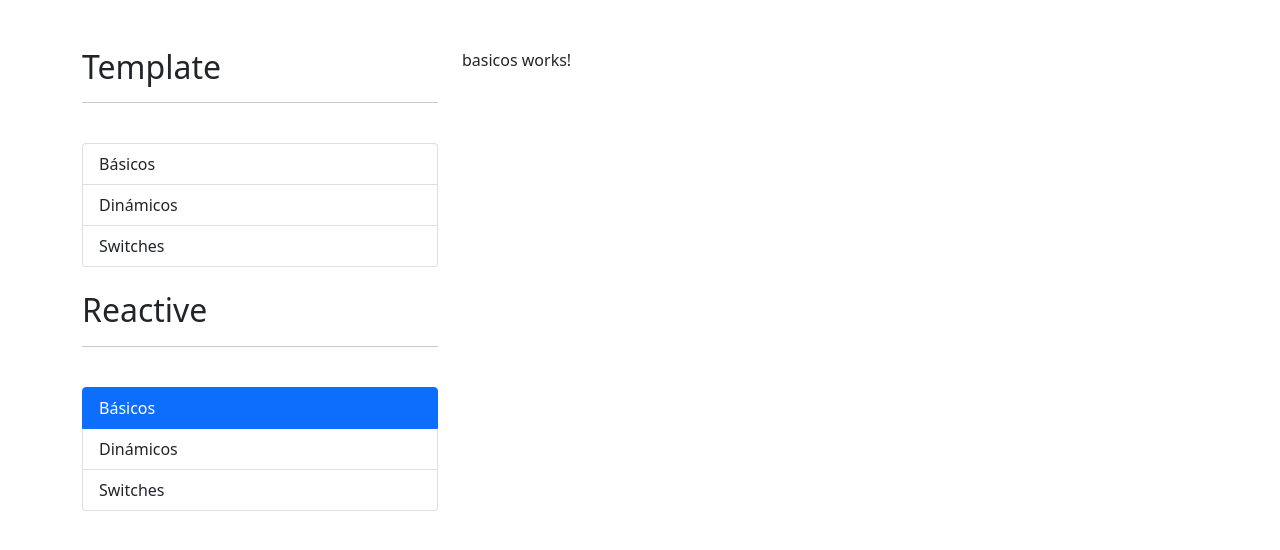
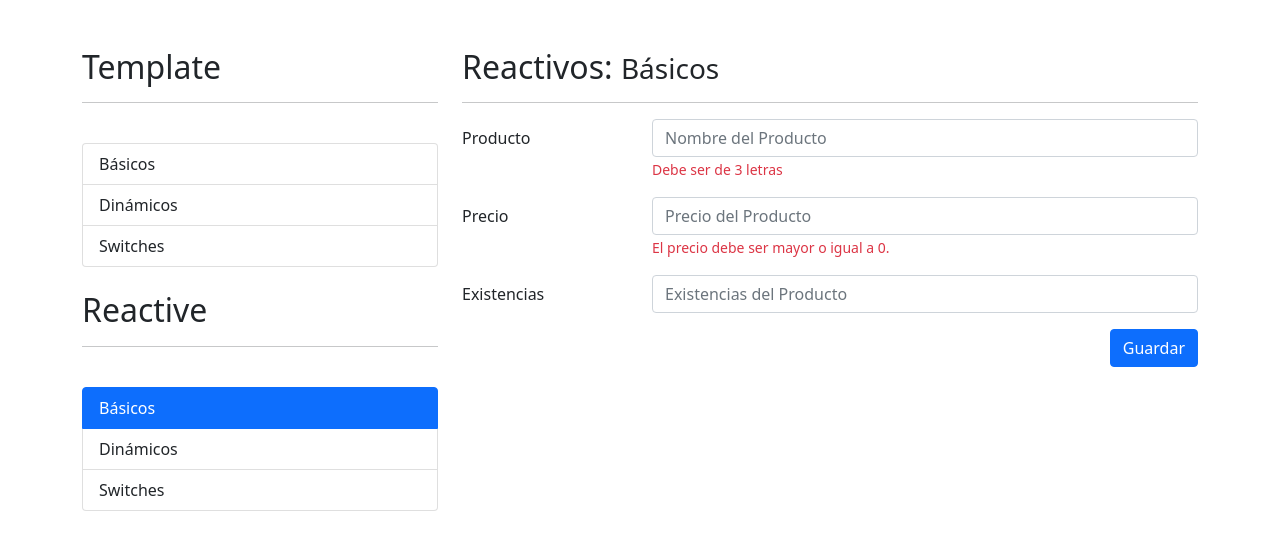
Before and after one commit to pabalvarezs/formulariosApp-Angular, an Angular app: page /reactive/basicos in a window 1280 px wide. Shown: the top 550 px of the page. Built offline with nearby package versions, Linux system fonts and the light colour scheme.

Commit message:
seccion 17 clase 247 inicio

```diff
--- a/src/app/reactive/basicos/basicos.component.html
+++ b/src/app/reactive/basicos/basicos.component.html
@@ -1 +1,71 @@
-<p>basicos works!</p>
+<h2>Reactivos: <small>Básicos</small></h2>
+<hr>
+
+<div class="row ">
+    <div class="col">
+        <form autocomplete="off">
+            <!-- Producto -->
+            <div class="mb-3 row">
+                <label class="col-sm-3 col-form-label">Producto</label>
+                <div class="col-sm-9">
+                    <input type="text"
+                            class="form-control"
+                            placeholder="Nombre del Producto">
+                    <span   class="form-text text-danger"
+                            >
+                        Debe ser de 3 letras
+                    </span>
+                </div>
+            </div>
+            <!-- Precio Producto -->
+            <div class="mb-3 row">
+                <label class="col-sm-3 col-form-label">Precio</label>
+                <div class="col-sm-9">
+                    <input type="number"
+                            class="form-control"
+                            placeholder="Precio del Producto"
+                            >
+                    <span   class="form-text text-danger"
+                            >
+                            El precio debe ser mayor o igual a 0.
+                        </span>
+                </div>
+            </div>
+            <!-- Existencias Producto -->
+            <div class="mb-3 row">
+                <label class="col-sm-3 col-form-label">Existencias </label>
+                <div class="col-sm-9">
+                    <input type="number"
+                            class="form-control"
+                            name="existencias"
+                            placeholder="Existencias del Producto">
+                </div>
+            </div>
+
+            <div class="row">
+                <div class="col">
+                    <button type="submit"
+                            class=" btn btn-primary float-end">
+                        Guardar
+                    </button>
+                </div>
+            </div>
+
+        </form>
+    </div>
+</div>
+
+<!-- <div class="row">
+    <div class="col">
+        <span>Valid</span>
+        <pre> {{ miFormulario.valid  }}</pre>
+        <span>Prestine</span>
+        <pre> {{ miFormulario.pristine  }}</pre>
+        <span>Toched</span>
+        <pre> {{ miFormulario.touched  }}</pre>
+        <span>Value</span>
+        <pre> {{ miFormulario.value | json  }}</pre>
+        <span>Custom Directive</span>
+        <pre> {{ miFormulario.controls.existencias?.errors | json  }}</pre>
+    </div>
+</div> -->
--- a/src/app/reactive/dinamicos/dinamicos.component.html
+++ b/src/app/reactive/dinamicos/dinamicos.component.html
@@ -1 +1,62 @@
-<p>dinamicos works!</p>
+<h2>Reactivos: <small>Dinámicos</small></h2>
+<hr>
+<form action="" autocomplete="off" >
+    <!-- Nombre -->
+    <div class="row mb-3">
+        <label class="col-sm-3 col-form-label">Nombre</label>
+        <div class="col-sm-9">
+            <input  type="text"
+                    class="form-control"
+                    placeholder="Nombre de la persona"
+                    >
+                    <span class="form-text text-danger">
+                        Este campo es obligatorio
+                    </span>
+        </div>
+    </div>
+
+    <!-- Agregar Favorito -->
+    <div class="row mb-3">
+        <label class="col-sm-3 col-form-label">Agregar</label>
+        <div class="input-group">
+                <input  class="form-control"
+                        placeholder="Agregar Favorito"
+                        >
+                <button class="btn btn-outline-primary"
+                        type="button"
+                        >
+                    Agregar
+                </button>
+        </div>
+    </div>
+
+    <!-- Lista Juegos Favorios -->
+    <div class="row mb-3">
+        <label class="col-sm-3 col-form-label">Favoritos</label>
+        <div class="col-sm-12">
+            <!-- <div class="input-group mb-1"
+                 *ngFor="let juego of persona.favoritos; let i = index">
+                <input  class="form-control "
+                        >
+                <button class="btn btn-outline-danger"
+                        type="button"
+                        (click)="a=1">
+                    Eliminar
+                </button>
+            </div> -->
+        </div>
+    </div>
+
+    <div class="row">
+        <div class="col-sm-12">
+            <button type="button"
+                    class="btn btn-primary float-end "
+                    >
+                    Guardar
+            </button>
+        </div>
+    </div>
+</form>
+<!--
+<span>Persona</span>
+<pre>{{ persona |json}}</pre> -->
--- a/src/app/reactive/switches/switches.component.html
+++ b/src/app/reactive/switches/switches.component.html
@@ -1 +1,98 @@
-<p>switches works!</p>
+<h2>Reactivos: <small>Switches</small></h2>
+<hr>
+
+<form  >
+    <!-- Radios -->
+    <div class="row mb-3">
+        <label class="col-sm-3 col-form-label">Género</label>
+        <div class="col-sm-9">
+
+            <div class="form-check">
+                <input class="form-check-input"
+                       type="radio"
+                       name="radioGenero"
+                       id="radioMasculino"
+                       value="M"
+                       >
+                <label class="form-check-label"
+                       for="radioMasculino">
+                    Masculino
+                </label>
+              </div>
+
+              <div class="form-check">
+                <input class="form-check-input"
+                       type="radio"
+                       name="radioGenero"
+                       id="radioFemenino"
+                       value="F"
+                       >
+                <label class="form-check-label"
+                       for="radioFemenino">
+                       Femenino
+                </label>
+              </div>
+        </div>
+    </div>
+    <!-- Switches -->
+    <div class="row mb-3">
+
+        <label class="col-sm-3 col-form-label">Notificaciones</label>
+
+        <div class="col-sm-9">
+            <div class="form-check form-switch mt-2">
+                <input  class="form-check-input"
+                        type="checkbox"
+                        id="flexSwitchCheckChecked"
+                        >
+                <label class="form-check-label" for="flexSwitchCheckChecked">Quiero recibir notificaciones</label>
+            </div>
+        </div>
+    </div>
+
+    <!-- Check -->
+    <div class="row mb-3">
+
+        <label class="col-sm-3 col-form-label"></label>
+
+        <div class="col-sm-9">
+            <div class="form-check">
+                <input  class="form-check-input"
+                        type="checkbox"
+                        id="flexCheckDefault"
+                        >
+                <label class="form-check-label" for="flexCheckDefault">
+                  Términos y Condiciones de uso
+                </label>
+              </div>
+        </div>
+    </div>
+
+    <!-- boton -->
+    <div class="row">
+        <div class="col">
+            <button class="btn btn-primary float-end"
+                    >
+                    Guardar
+            </button>
+        </div>
+    </div>
+
+</form>
+<!--
+<h4>Valor Formulario</h4>
+<pre>{{miFormulario.value | json}}</pre>
+
+<h4>Persona</h4>
+<pre>{{persona | json}}</pre>
+
+<h5>Valid</h5>
+<pre>{{miFormulario.valid}}</pre>
+
+<h5>Error Terminos y Condiciones</h5>
+<pre>{{miFormulario.controls?.terminos?.errors | json}}</pre>
+
+<br>
+
+<h5>Condiciones</h5>
+<pre></pre> -->
--- a/src/app/template/switches/switches.component.html
+++ b/src/app/template/switches/switches.component.html
@@ -94,7 +94,7 @@
 <h5>Valid</h5>
 <pre>{{miFormulario.valid}}</pre>
 
-<h5>Terminos</h5>
+<h5>Error Terminos y Condiciones</h5>
 <pre>{{miFormulario.controls?.terminos?.errors | json}}</pre>
 
 <br>
```
